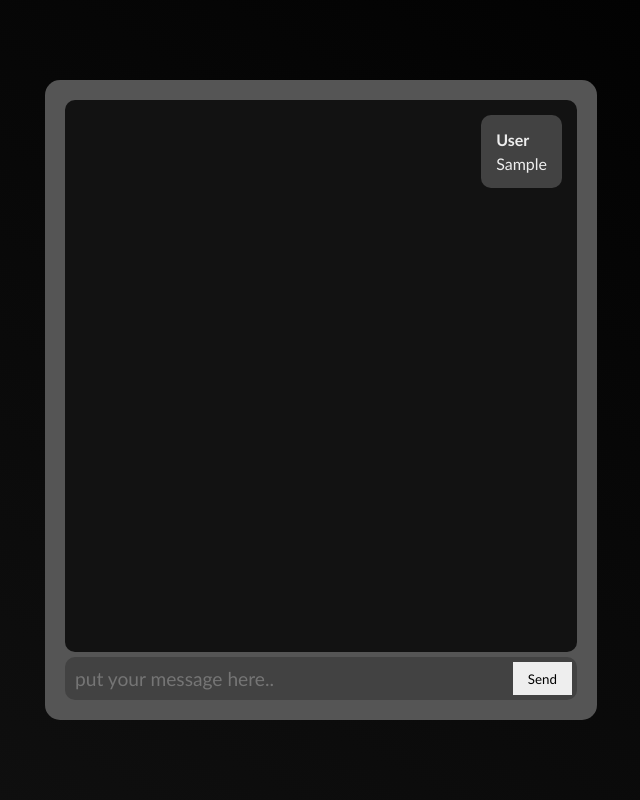
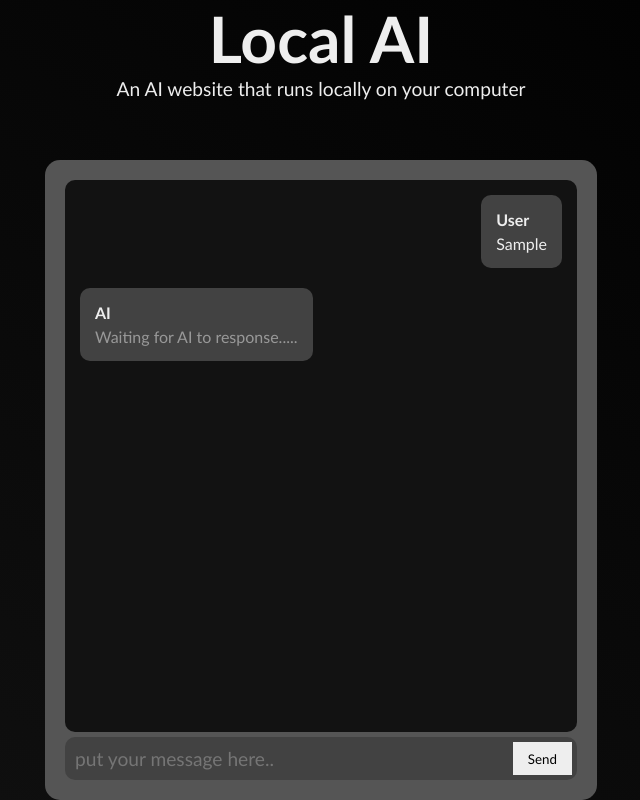
Before and after one commit to iwansal64/LocalAI, a plain HTML site: page index.html in a window 1280 px wide. Both pictures are taken after typing "Sample" into the empty fields and a click on the button "Send". Shown: the whole page, without its empty margins (319-959 px from the left). Drawn offline with Linux system fonts and the light colour scheme; no server answers.

Commit message:
Add visualization feedback if the AI is currently generating response

```diff
--- a/index.html
+++ b/index.html
@@ -7,6 +7,8 @@
     <title>Local AI</title>
 </head>
 <body>
+    <h1 class="title">Local AI</h1>
+    <p class="desc">An AI website that runs locally on your computer</p>
     <div class="message-container">
         <div class="chat-container" id="chat-container"></div>
         <div class="input-field">
--- a/script.js
+++ b/script.js
@@ -1,35 +1,47 @@
-const api_base_url = "http://"+window.location.href.substring(7).split("/")[0].split(":")[0]+":11434";
+const api_base_url = "http://" + window.location.href.substring(7).split("/")[0].split(":")[0] + ":11434";
 const ai_model = "tinyllama:latest";
 
 const send_button = document.getElementById("send");
 const message_input = document.getElementById("message");
 const chat_container = document.getElementById("chat-container");
 
-function add_chat(content, is_user = false) {
+let chat_id = 0;
+function add_chat(content, is_ai = false, additional_class = "") {
     const div_element = document.createElement("div");
-    div_element.classList = "message " + (is_user ? "user" : "ai");
+    div_element.classList = "message " + (is_ai ? "ai" : "user") + " " + additional_class;
 
     const name_element = document.createElement("p");
     name_element.className = "name";
-    name_element.innerText = is_user ? "User" : "AI";
+    name_element.innerText = is_ai ? "AI" : "User";
 
     const content_element = document.createElement("p");
     content_element.className = "content";
     content_element.innerText = content;
+    content_element.id = `chat-id-${chat_id}`;
 
     div_element.appendChild(name_element);
     div_element.appendChild(content_element);
 
     chat_container.appendChild(div_element);
+
+    chat_id += 1;
+    return content_element.id;
+}
+
+function change_chat(new_content, id) {
+    const targetted_content_element = document.getElementById(id);
+    targetted_content_element.innerText = new_content;
+    return targetted_content_element;
 }
 
 async function send_message() {
     const message = message_input.value;
     message_input.value = "";
 
-    add_chat(message, true);
+    add_chat(message);
+    const ai_chat_id = add_chat("Waiting for AI to response.....", true, "waiting");
 
-    const result = await (await fetch(api_base_url+"/api/generate",
+    const result = await (await fetch(api_base_url + "/api/generate",
         {
             method: "POST",
             body: JSON.stringify({
@@ -43,7 +55,8 @@ async function send_message() {
     console.log(result);
     const ai_response = result["response"];
 
-    add_chat(ai_response);
+    const ai_chat_element = change_chat(ai_response, ai_chat_id);
+    ai_chat_element.parentElement.classList.remove("waiting");
 }
 
 send_button.addEventListener("click", () => {
--- a/style.css
+++ b/style.css
@@ -17,7 +17,17 @@ body {
     flex-direction: column;
 }
 
+h1.title {
+    font-size: 4rem;
+    font-weight: 700;
+}
+
+p.desc {
+    font-size: 1.2rem;
+}
+
 div.message-container {
+    margin-top: 60px;
     width: clamp(300px, 40vw, 600px);
     height: clamp(300px, 80vh, 600px);
     padding: 20px;
@@ -59,6 +69,10 @@ div.message > p.content {
     margin-top: 5px;
 }
 
+div.message.ai.waiting > p.content {
+    opacity: 0.5;
+}
+
 div.input-field {
     padding: 5px;
     background-color: #424242;
```
